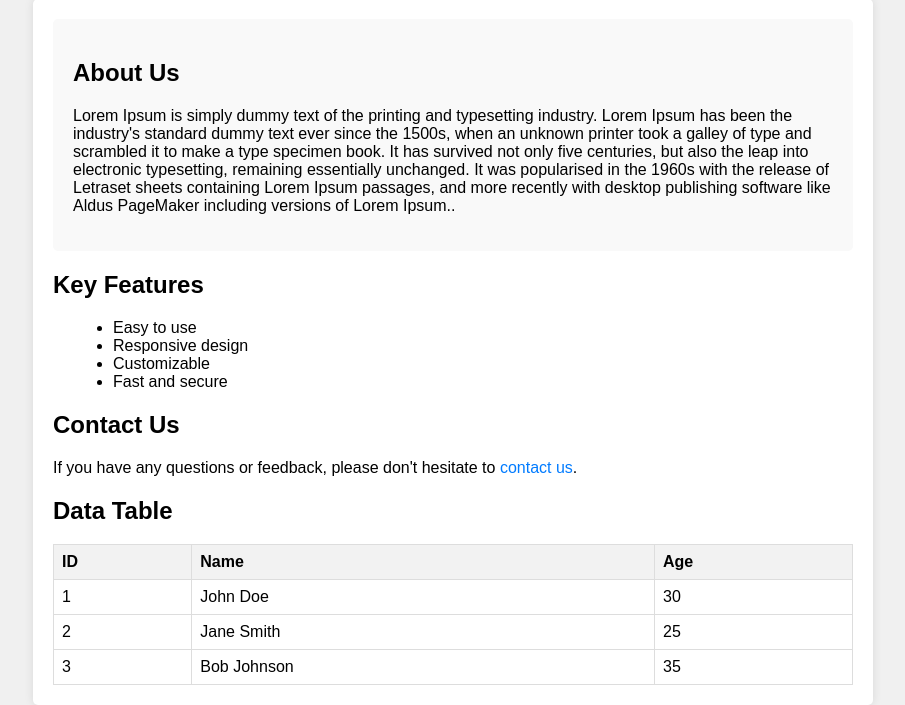
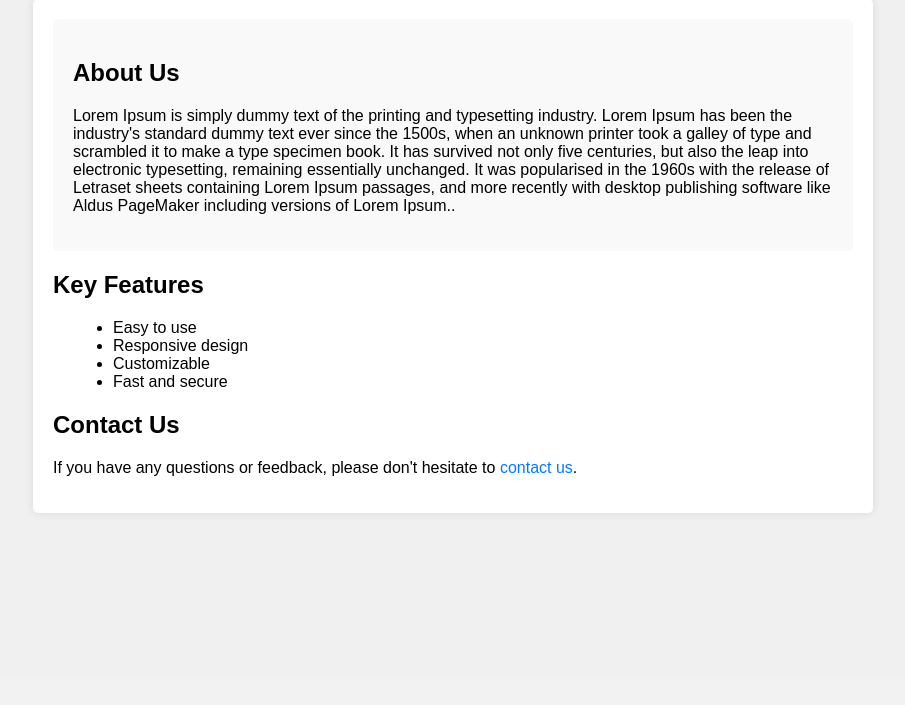
Before and after one commit to SkinnySyd/ReunionTestGitOps, a Flask app: page /starthome in a window 1280 px wide. Shown: the part 121-826 px from the top of the page, without its empty margins (187-1092 px from the left). After the commit the page ends 635 px from the top, so only its background shows below. Run offline with Flask 2, Linux system fonts and the light colour scheme.

Commit message:
Update home.html

```diff
--- a/templates/home.html
+++ b/templates/home.html
@@ -28,35 +28,7 @@
             <h2>Contact Us</h2>
             <p>If you have any questions or feedback, please don't hesitate to <a href="mailto:contact@example.com">contact us</a>.</p>
         </section>
-                <section class="data-table">
-            <h2>Data Table</h2>
-            <table class="styled-table">
-                <thead>
-                    <tr>
-                        <th>ID</th>
-                        <th>Name</th>
-                        <th>Age</th>
-                    </tr>
-                </thead>
-                <tbody>
-                    <tr>
-                        <td>1</td>
-                        <td>John Doe</td>
-                        <td>30</td>
-                    </tr>
-                    <tr>
-                        <td>2</td>
-                        <td>Jane Smith</td>
-                        <td>25</td>
-                    </tr>
-                    <tr>
-                        <td>3</td>
-                        <td>Bob Johnson</td>
-                        <td>35</td>
-                    </tr>
-                </tbody>
-            </table>
-        </section>
+
     </div>
 </body>
 </html>
```
